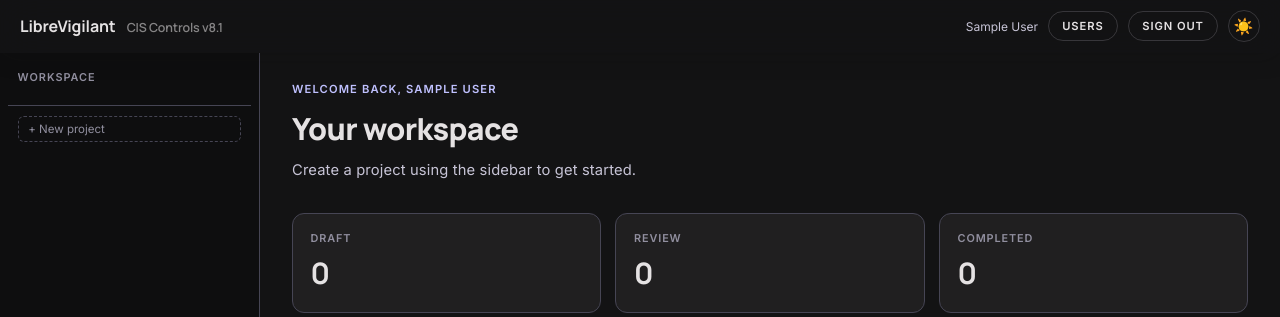
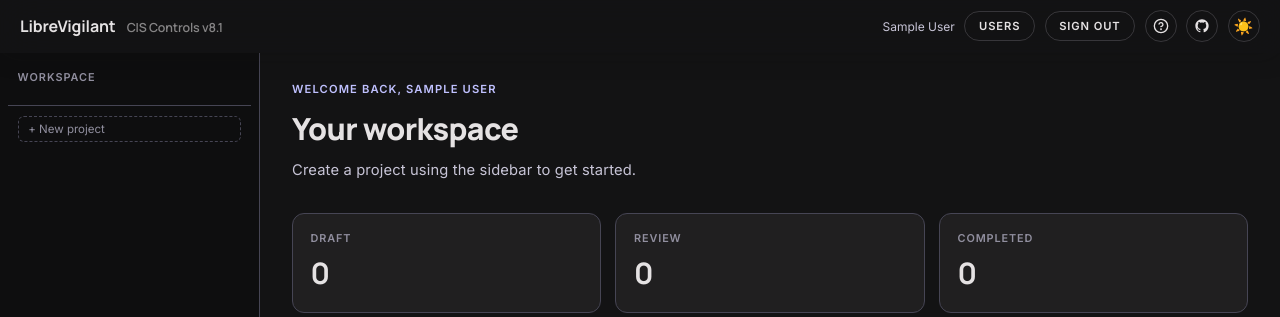
Before and after one commit to thefriendlymanual/libreVigilant, a Flask app: page / in a window 1280 px wide. Shown: the top 317 px of the page. Run offline with Flask 3, Linux system fonts and the light colour scheme; the visitor is signed in with stand-in values (Sample User, id 1); data comes from the database, SQL or seed files in the repository; data that the repository does not hold is empty.

Commit message:
Add GitHub and documentation icons to navbar
Two icon-only btn-nav links added to the right side of the navbar, before
the theme toggle:
- Help icon (? circle SVG) — links to docs/docs.md on GitHub
- GitHub mark — links to the repository

Both open in a new tab with rel="noopener noreferrer". .btn-icon CSS class
added for square 32×32 icon button sizing, reusing btn-nav base styles.

Co-Authored-By: Claude Sonnet 4.6 <noreply@anthropic.com>

```diff
--- a/templates/base.html
+++ b/templates/base.html
@@ -257,6 +257,10 @@
       gap: 0.4rem;
     }
     .btn-nav:hover { background: rgba(192,193,255,0.12); border-color: rgba(192,193,255,0.5); color: var(--on-primary); }
+    .btn-icon {
+      width: 32px; height: 32px; padding: 0;
+      justify-content: center;
+    }
     .btn-theme {
       width: 32px; height: 32px; padding: 0;
       justify-content: center;
@@ -965,6 +969,12 @@
     {% endif %}
     <a href="/logout" class="btn-nav">Sign out</a>
   {% endif %}
+  <a href="https://github.com/thefriendlymanual/libreVigilant/blob/main/docs/docs.md" target="_blank" rel="noopener noreferrer" class="btn-nav btn-icon" aria-label="Documentation" title="Documentation">
+    <svg width="16" height="16" viewBox="0 0 24 24" fill="none" stroke="currentColor" stroke-width="2" stroke-linecap="round" stroke-linejoin="round" aria-hidden="true"><circle cx="12" cy="12" r="10"/><path d="M9.09 9a3 3 0 0 1 5.83 1c0 2-3 3-3 3"/><circle cx="12" cy="17" r=".5" fill="currentColor"/></svg>
+  </a>
+  <a href="https://github.com/thefriendlymanual/libreVigilant" target="_blank" rel="noopener noreferrer" class="btn-nav btn-icon" aria-label="GitHub repository" title="GitHub repository">
+    <svg width="16" height="16" viewBox="0 0 24 24" fill="currentColor" aria-hidden="true"><path d="M12 2C6.477 2 2 6.477 2 12c0 4.418 2.865 8.166 6.839 9.489.5.092.682-.217.682-.482 0-.237-.009-.868-.013-1.703-2.782.604-3.369-1.342-3.369-1.342-.454-1.155-1.11-1.462-1.11-1.462-.908-.62.069-.608.069-.608 1.003.07 1.531 1.03 1.531 1.03.892 1.529 2.341 1.087 2.91.832.092-.647.35-1.088.636-1.338-2.22-.253-4.555-1.11-4.555-4.943 0-1.091.39-1.984 1.029-2.683-.103-.253-.446-1.27.098-2.647 0 0 .84-.269 2.75 1.025A9.578 9.578 0 0 1 12 6.836a9.59 9.59 0 0 1 2.504.337c1.909-1.294 2.747-1.025 2.747-1.025.546 1.377.203 2.394.1 2.647.64.699 1.028 1.592 1.028 2.683 0 3.842-2.339 4.687-4.566 4.935.359.309.678.919.678 1.852 0 1.336-.012 2.415-.012 2.741 0 .267.18.578.688.48C19.138 20.163 22 16.418 22 12c0-5.523-4.477-10-10-10z"/></svg>
+  </a>
   <button class="btn-nav btn-theme" id="themeBtn" onclick="toggleTheme()" title="Toggle theme">🌙</button>
 </nav>
 
```
Also changed, not shown: project.md (+2 -2 lines).
